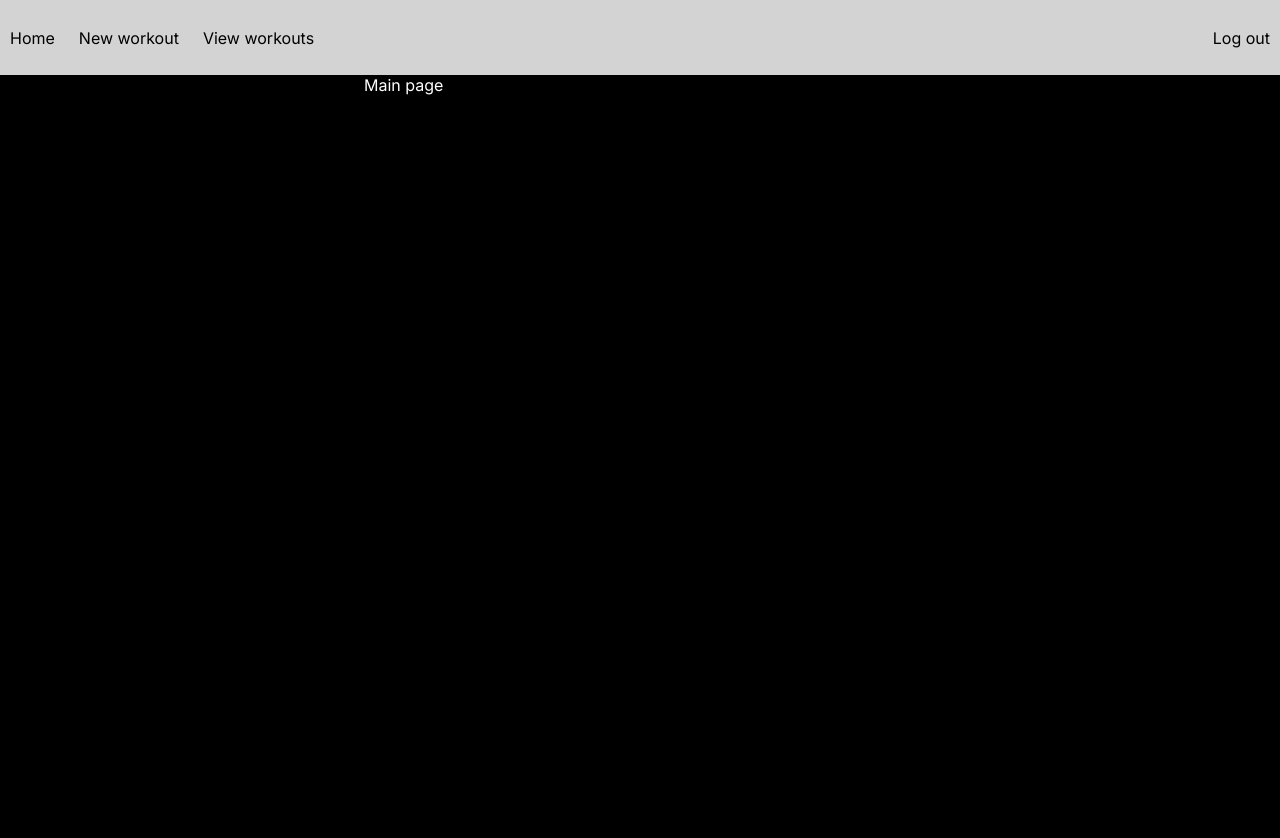
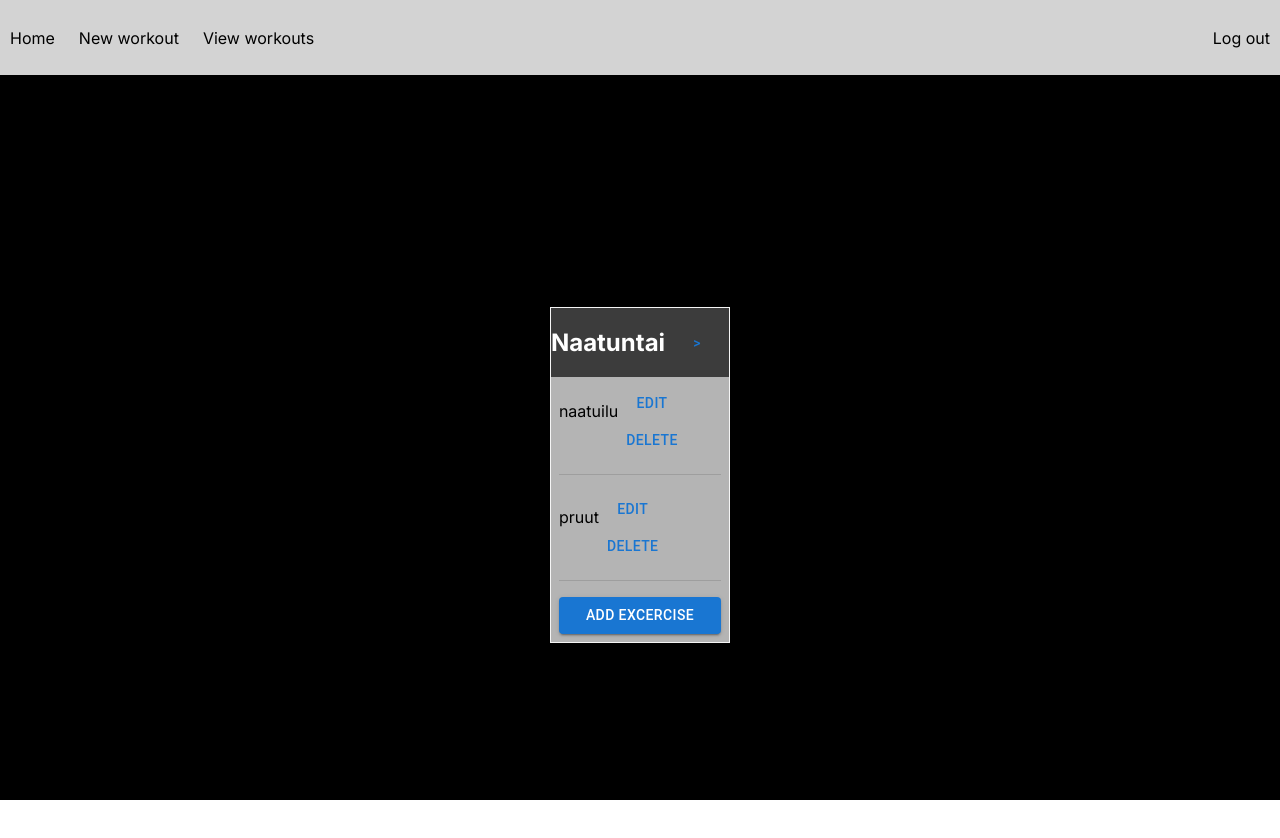
Before and after one commit to mikkolikoli/gui-course-project, a Next.js app: page / in a window 1280 px wide. Shown: the top 838 px of the page. Before the commit the page ends 800 px from the top, so only its background shows below. Built offline with nearby package versions, Linux system fonts and the light colour scheme.

Commit message:
create calendar component

```diff
--- a/app/(main)/layout.tsx
+++ b/app/(main)/layout.tsx
@@ -5,7 +5,14 @@ import { AuthContext } from "@/src/authContext"
 import { redirect } from "next/navigation"
 
 import Navbar from "@/src/components/navbar"
-import { Container } from "@mui/material"
+import { Container, Box } from "@mui/material"
+import styled from "styled-components"
+
+const DarkBG = styled.div`
+  background-color: black;
+  color: white;
+  height: 100vh;
+`
 
 export default function MainLayout({children}:{children: React.ReactNode}) {
   const user = useContext(AuthContext)
@@ -18,14 +25,17 @@ export default function MainLayout({children}:{children: React.ReactNode}) {
   }
 
   return (
-    <div>
+    <DarkBG>
       <Navbar />
 
-      <Container
-        component="main"
-        maxWidth="sm">
+      <Box component="main"
+      display="flex"
+      justifyContent="center"
+      alignItems="center"
+      minHeight="100vh"
+      >
         {children}
-      </Container>
-    </div>
+      </Box>
+    </DarkBG>
   )
 }
--- a/app/(main)/page.tsx
+++ b/app/(main)/page.tsx
@@ -1,5 +1,24 @@
+"use client"
+
+import Calendar from "@/src/components/calendar"
+import NextWorkout from "@/src/components/nextWorkout"
+import { Stack } from "@mui/material"
+
+// dev stuff
+import { devExcercises, buttonClicked } from "@/src/dev/test"
+
 export default function Home() {
+  const day = "Naatuntai"
+  const date = new Date()
+
   return (
-    <div>Main page</div>
+    <Stack direction="row">
+      <Calendar
+        day={day}
+        date={date}
+        excercises={devExcercises}
+        onAddButtonClicked={buttonClicked}
+        onNextButtonClicked={buttonClicked} />
+    </Stack>
   )
 }
--- a/app/globals.css
+++ b/app/globals.css
@@ -1,5 +1,3 @@
 body {
   margin: 0;
-  color: white;
-  background-color: black;
 }
--- a/src/components/calendar.tsx
+++ b/src/components/calendar.tsx
@@ -1,12 +1,56 @@
+"use client"
+import styled from "styled-components"
+import { Divider, Stack, Button } from "@mui/material"
+
 interface Props {
-    type: "day" | "week",
-    day?: "Monday" | "Tuesday" | "Wednesday" | "Thursday" | "Friday" | "Saturday" | "Sunday"
+  day: string,
+  date: Date,
+  excercises: {
+    id: number,
+    name: string
+  }[],
+  onAddButtonClicked: () => void,
+  onNextButtonClicked: () => void
 }
 
-export default function calendar(props: Props) {
+export default function Calendar({day, date, excercises, onAddButtonClicked, onNextButtonClicked}: Props) {
   return (
-    <div>
-      <h1>Calendar</h1>
-    </div>
+    <Stack
+      border={`${1}px solid`}
+      borderColor="whitesmoke"
+      bgcolor="#3c3c3c"
+      color="white"
+    >
+      <Stack direction="row">
+        <h2>{day}</h2>
+        <Button onClick={onNextButtonClicked}>{'>'}</Button>
+      </Stack>
+      <Stack
+        component="section"
+        spacing={2}
+        divider={<Divider />}
+        justifyContent="center"
+        bgcolor="#b4b4b4"
+        color="black"
+        padding={1}
+      >
+        {excercises.map((excercise) =>
+          <CalendarComponent key={excercise.id} excercise={excercise.name} />
+        )}
+        <Button variant="contained" onClick={onAddButtonClicked}>Add excercise</Button>
+      </Stack>
+    </Stack>
   )
 }
+
+function CalendarComponent({excercise}: {excercise: string}) {
+  return (
+    <Stack direction="row">
+      <p>{excercise}</p>
+      <Stack>
+        <Button>Edit</Button>
+        <Button>Delete</Button>
+      </Stack>
+    </Stack>
+  )
+}
--- /dev/null
+++ b/src/dev/test.ts
@@ -0,0 +1,14 @@
+export const devExcercises = [
+    {
+        id: 1,
+        name: "naatuilu"
+    },
+    {
+        id: 2,
+        name: "pruut"
+    }
+]
+
+export function buttonClicked() {
+    console.log("Button clicked")
+}
```
Also changed, not shown: 1 other file (tests, documents, lock files or other folders).
